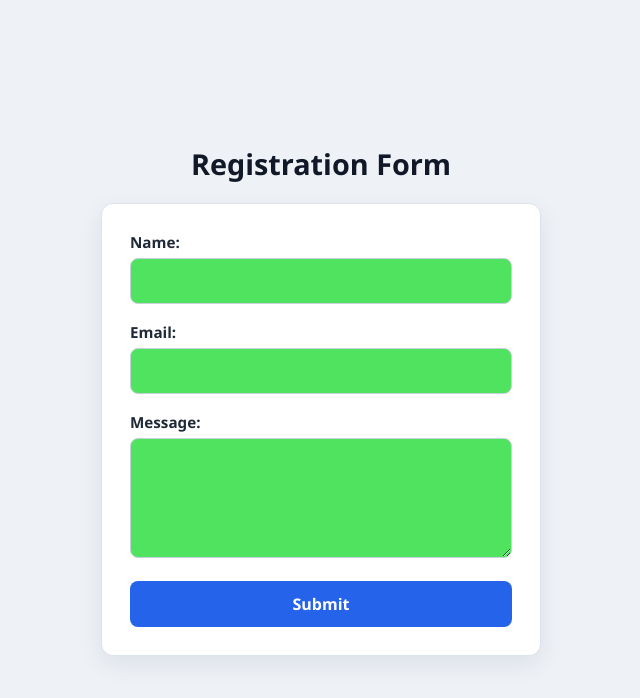
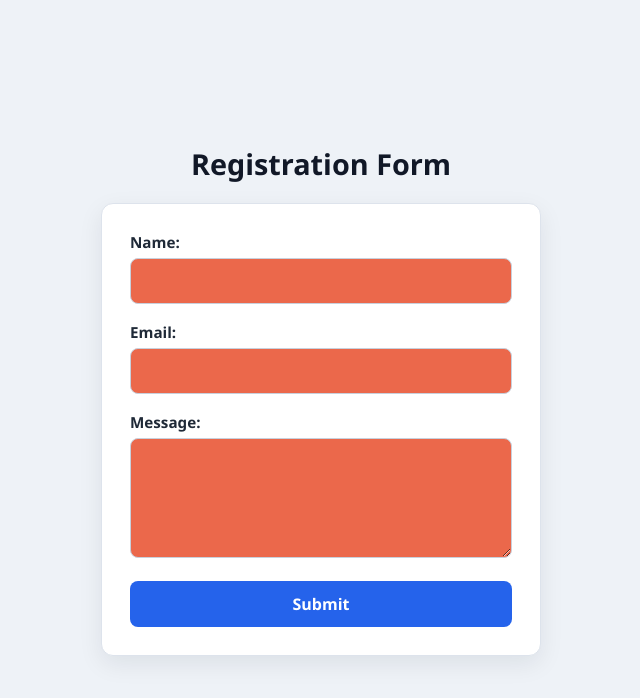
Before and after one commit to Pranavsawant56/jenkins-CI_DI-, a website: page express-frontend/index.html in a window 1280 px wide. Shown: the whole page, without its empty margins (319-959 px from the left). Drawn offline with Linux system fonts and the light colour scheme.

Commit message:
change the colourssss

```diff
--- a/express-frontend/index.html
+++ b/express-frontend/index.html
@@ -59,7 +59,7 @@
             padding: 11px 12px;
             font: inherit;
             color: inherit;
-            background: #11d928bc;
+            background: #e4330bbc;
             border: 1px solid #c8d0dc;
             border-radius: 8px;
             transition: border-color 0.15s, box-shadow 0.15s;
```
